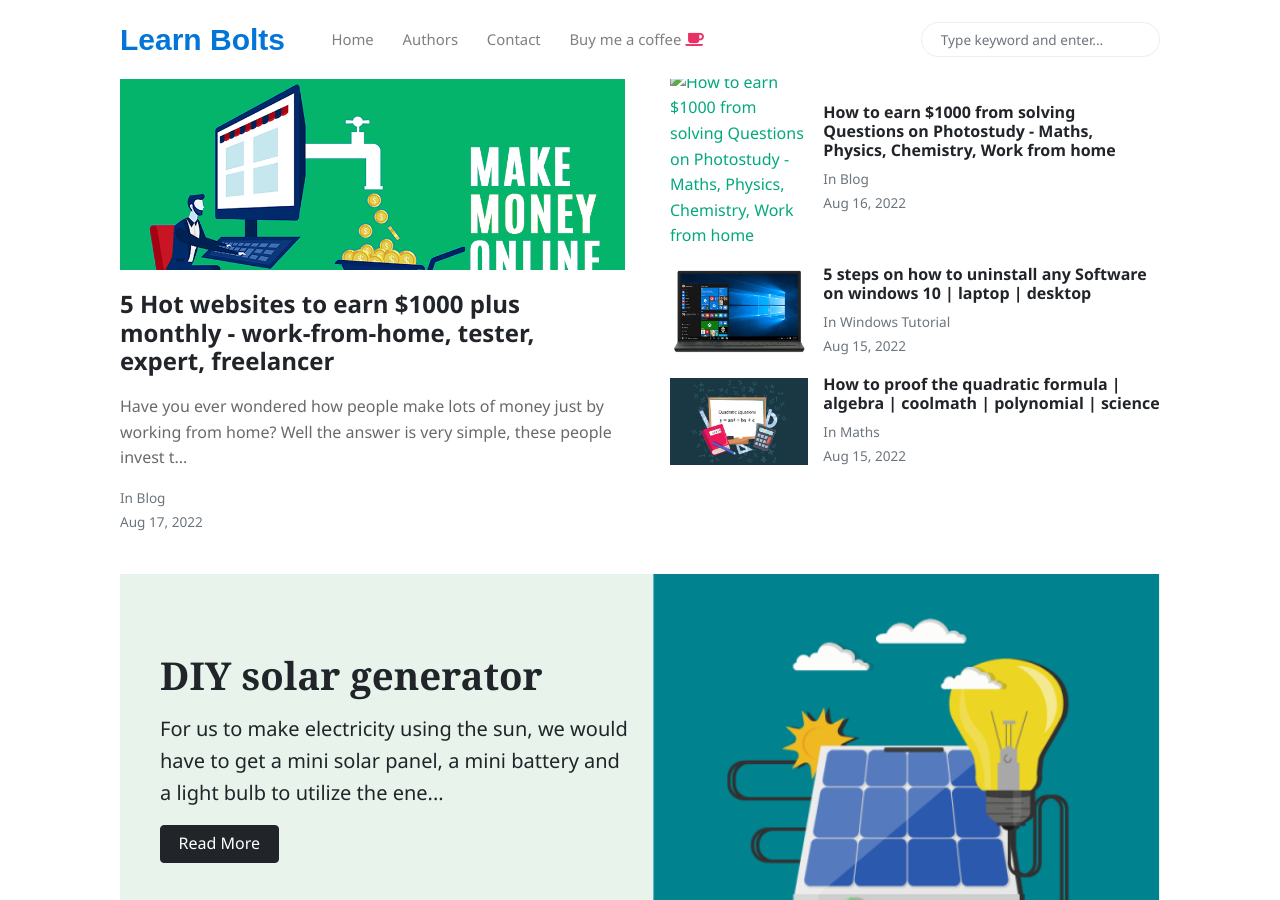
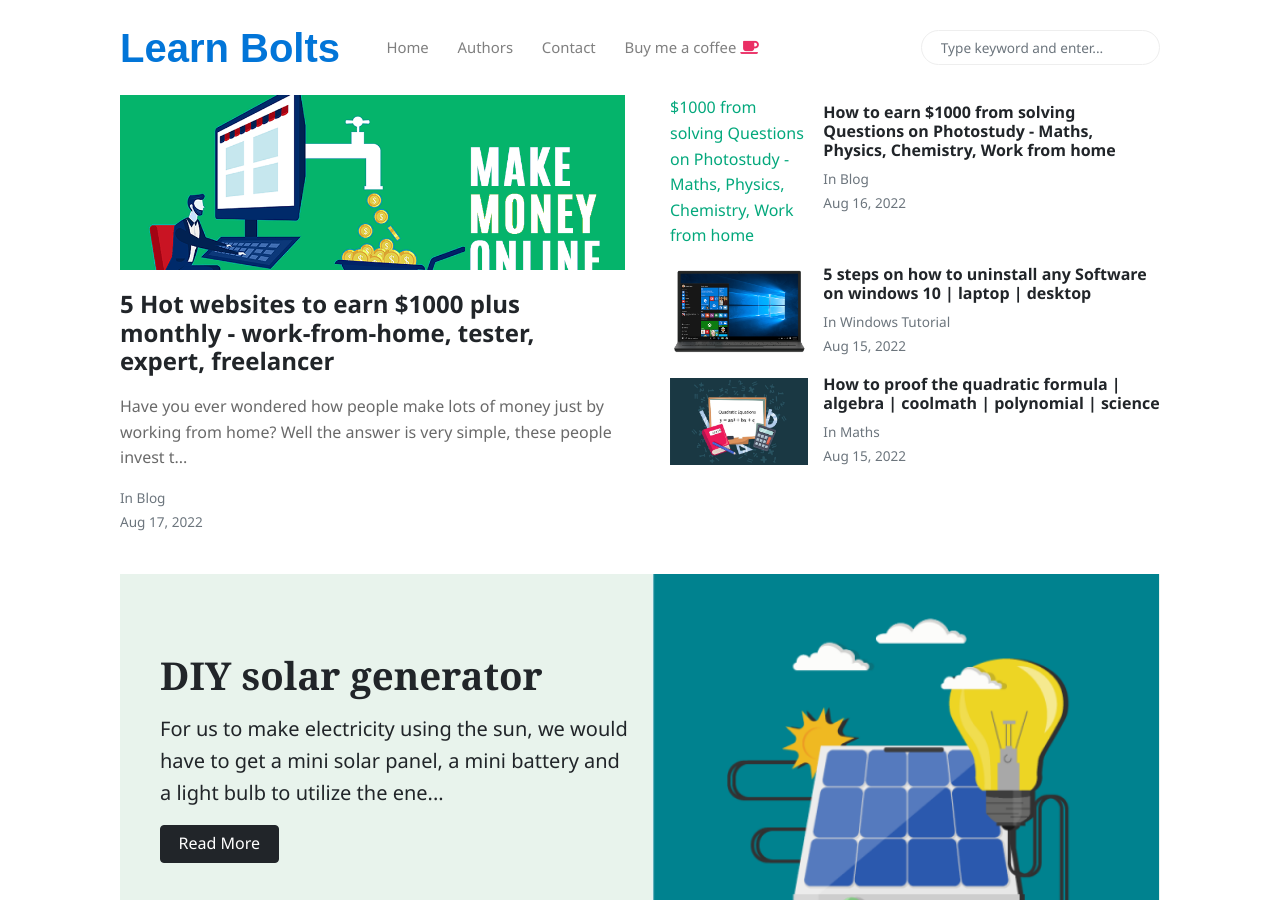
Before and after one commit to elishadamu97/learnbolts, a Jekyll site: the page built from index.html, in a window 1280 px wide and 900 px high. Built offline with Jekyll 4.4.1, drawn with Linux system fonts in a browser that asks for light colours; nearby versions of some CDN libraries; the list of posts is cut into pages by our own code.

Commit message:
initial commit

```diff
--- /dev/null
+++ b/CNAME.txt
@@ -0,0 +1 @@
+learnbolts.com
--- a/_layouts/default.html
+++ b/_layouts/default.html
@@ -57,7 +57,7 @@
     <!-- Navbar -->
     <nav id="MagicMenu" class="topnav navbar navbar-expand-lg navbar-light bg-white fixed-top">
     <div class="container">
-        <a class="navbar-brand" href="{{ site.baseurl }}/index.html"><strong style="color:#0275d8;font-size:30px;">{{site.name}}</strong></a>
+        <a class="navbar-brand" href="{{ site.baseurl }}/index.html"><strong style="color:#0275d8;font-size:40px;">{{site.name}}</strong></a>
         <button class="navbar-toggler collapsed" type="button" data-toggle="collapse" data-target="#navbarColor02" aria-controls="navbarColor02" aria-expanded="false" aria-label="Toggle navigation">
         <span class="navbar-toggler-icon"></span>
         </button>
```
